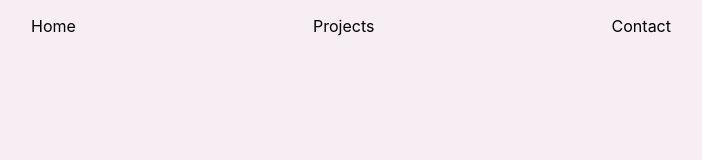
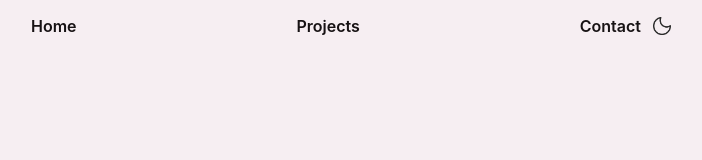
Before and after one commit to DFLotus/portfolio-website, an Angular app in the folder ps-site/: page / in a window 1280 px wide. Shown: the top 160 px of the page, without its empty margins (289-991 px from the left). Built offline with nearby package versions, Linux system fonts and the light colour scheme.

Commit message:
Mode icons and nav improvment

```diff
--- a/ps-site/angular.json
+++ b/ps-site/angular.json
@@ -24,10 +24,7 @@
             "tsConfig": "tsconfig.app.json",
             "inlineStyleLanguage": "scss",
             "assets": [
-              {
-                "glob": "**/*",
-                "input": "public"
-              }
+              "src/assets"
             ],
             "styles": [
               "src/styles.scss"
--- a/ps-site/src/app/app.html
+++ b/ps-site/src/app/app.html
@@ -1,7 +1,10 @@
 <div class="content-body">
     <div class="nav-bar">
-        <p class="body-nav">Home</p>
-        <p class="body-nav">Projects</p>
-        <p class="body-nav">Contact</p>
+        <p class="body-nav nav-pointer">Home</p>
+        <p class="body-nav nav-pointer">Projects</p>
+        <div class="mode-div">
+            <p class="body-nav nav-pointer">Contact</p>
+            <img class="mode-icon" src="../assets/dark_mode_moon_icon.png" alt="image">
+        </div>
     </div>
 </div>
--- a/ps-site/src/app/app.scss
+++ b/ps-site/src/app/app.scss
@@ -9,7 +9,24 @@
     margin: auto;
     width: 50%;
 }
-.nav-bar{
+
+.nav-bar {
     display: flex;
     justify-content: space-between;
 }
+
+.nav-pointer {
+    cursor: pointer;
+}
+
+.mode-div {
+    display: flex;
+    align-items: center;
+}
+
+.mode-icon {
+    width: 18px;
+    height: 18px;
+    margin-left: 12px;
+    cursor: pointer;
+}
--- a/ps-site/src/styles/_typography.scss
+++ b/ps-site/src/styles/_typography.scss
@@ -2,20 +2,26 @@
 
 .body-small {
     font-size: $font-size-body-small;
+    color: $font-light-mode;
 }
 
 .body-nav {
-    font-size: $font-size-body-nav
+    font-size: $font-size-body-nav;
+    font-weight: $font-semi-bold;
+    color: $font-light-mode;
 }
 
 .body-large {
     font-size: $font-size-body-large;
+    color: $font-light-mode;
 }
 
 .heading-x {
     font-size: $font-size-heading-x;
+    color: $font-light-mode;
 }
 
 .heading-xl {
     font-size: $font-size-heading-xl;
+    color: $font-light-mode;
 }
--- a/ps-site/src/styles/_variables.scss
+++ b/ps-site/src/styles/_variables.scss
@@ -3,3 +3,5 @@ $font-size-body-nav: 16px;
 $font-size-body-large: 18px;
 $font-size-heading-x: 36px;
 $font-size-heading-xl: 48px;
+$font-light-mode: #171214;
+$font-semi-bold: 600;
```
Also changed, not shown: ps-site/src/assets/dark_mode_moon_icon.png (added), ps-site/src/assets/light_mode_sun_icon.png (added).
